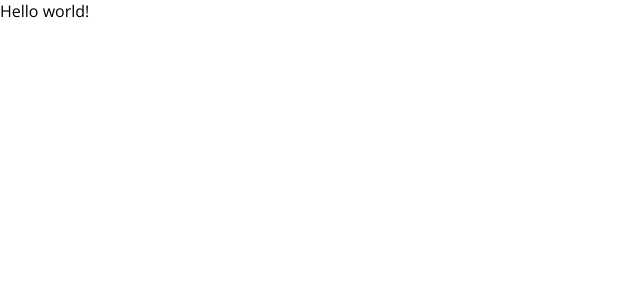
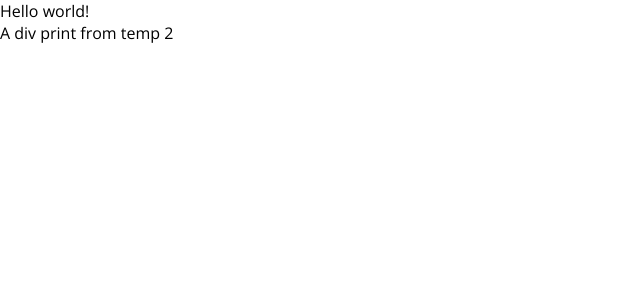
Before and after one commit to abhisheksatyam123/bolgapp, a React (Create React App) app in the folder client/: page / in a window 1280 px wide. Shown: the top 300 px of the page, without its empty margins (0-640 px from the left). Built offline with nearby package versions, Linux system fonts and the light colour scheme.

Commit message:
added a temp react element to be rendered

```diff
--- a/client/public/index.html
+++ b/client/public/index.html
@@ -22,5 +22,6 @@
   <body>
     <noscript>You need to enable JavaScript to run this app.</noscript>
     <div id="root"></div>
+    <div id="temp2"></div>
   </body>
 </html>
--- a/client/src/App.js
+++ b/client/src/App.js
@@ -1,4 +1,4 @@
-function App() {
+export function App() {
   return (
     <div>
       Hello world!
@@ -6,4 +6,15 @@ function App() {
   );
 }
 
+export function Temp2() {
+  return (
+    <div>
+      A div print from temp 2
+    </div>
+  );
+}
+
+
+
 export default App;
+Temp2;
--- a/client/src/index.js
+++ b/client/src/index.js
@@ -1,6 +1,6 @@
 import React from 'react';
 import ReactDOM from 'react-dom/client';
-import App from './App';
+import {App,Temp2} from './App';
 
 const root = ReactDOM.createRoot(document.getElementById('root'));
 root.render(
@@ -8,3 +8,11 @@ root.render(
     <App />
   </React.StrictMode>
 );
+
+
+const temp2 = ReactDOM.createRoot(document.getElementById('temp2'));
+temp2.render(
+  <React.StrictMode>
+    <Temp2/>
+  </React.StrictMode>
+);
```
